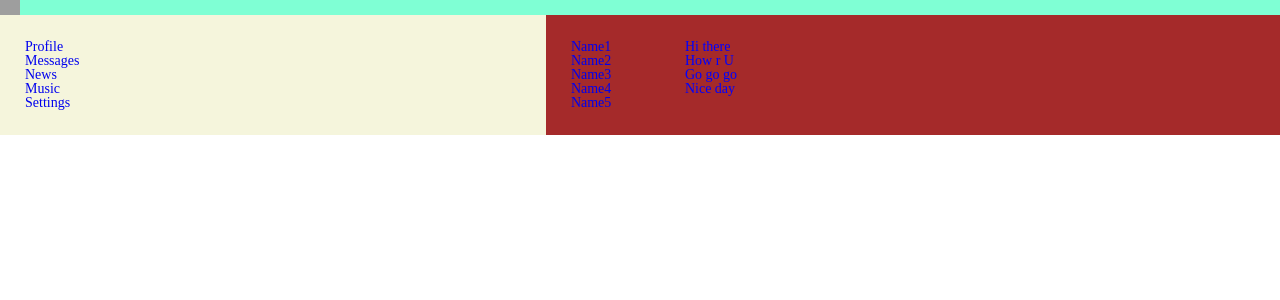
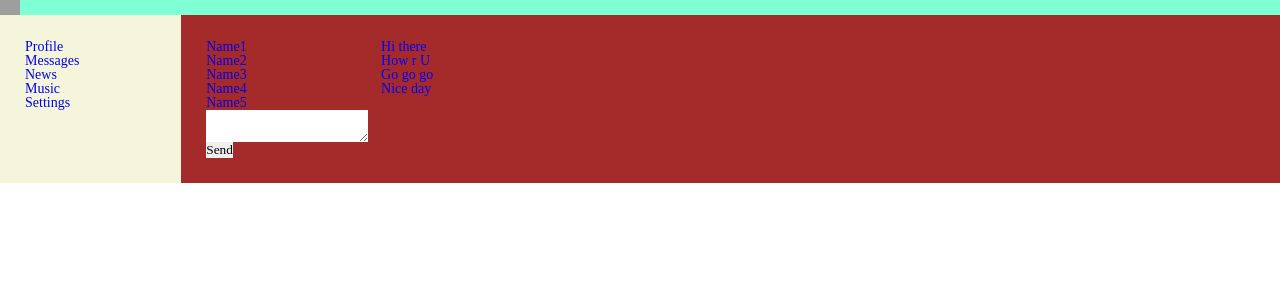
Before and after one commit to EminGm/firstReactProject, a React (Create React App) app in the folder my-app/: page /messages in a window 1280 px wide. Shown: the top 300 px of the page. Built offline with nearby package versions, Linux system fonts and the light colour scheme; grey boxes are pictures that could not be loaded.

Commit message:
feat:Text area in messages. createRef

```diff
--- a/my-app/src/components/content/messages/messages.jsx
+++ b/my-app/src/components/content/messages/messages.jsx
@@ -18,6 +18,12 @@ const Messages = (props) => {
     return <Chat id={c.id} message={c.message} />
   })
 
+  let text = React.createRef();
+
+  let send = () => {
+    console.log(text.current.value)
+  };
+
   return (
     <section className={style.messages}>
       <div className={style.dialogs}>
@@ -26,6 +32,14 @@ const Messages = (props) => {
       <div className={style.chats}>
         {chatsArray}
       </div>
+      <div>
+        <div>
+          <textarea ref={text}></textarea>
+        </div>
+        <div>
+          <button onClick={send}>Send</button>
+        </div>
+      </div>
     </section>);
 }
 
--- a/my-app/src/components/content/profile/profile.jsx
+++ b/my-app/src/components/content/profile/profile.jsx
@@ -10,10 +10,26 @@ const Profile = (props) => {
     return <Posts message={p.message} likesCount={p.likesCount} />
   })
 
+  let textElement = React.createRef();
+
+  let postButton = () => {
+    let postButtonText = textElement.current.value;
+    console.log(postButtonText);
+  }
+
   return (
     <section className={style.content}>
       <Profileinfo />
       <div className="myPosts">My Posts</div>
+      <div>
+        <div>
+          <textarea ref={textElement}></textarea>
+        </div>
+        <div>
+          <button onClick={postButton}>Add Post</button>
+        </div>
+
+      </div>
       {postsArray}
     </section>);
 }
```
